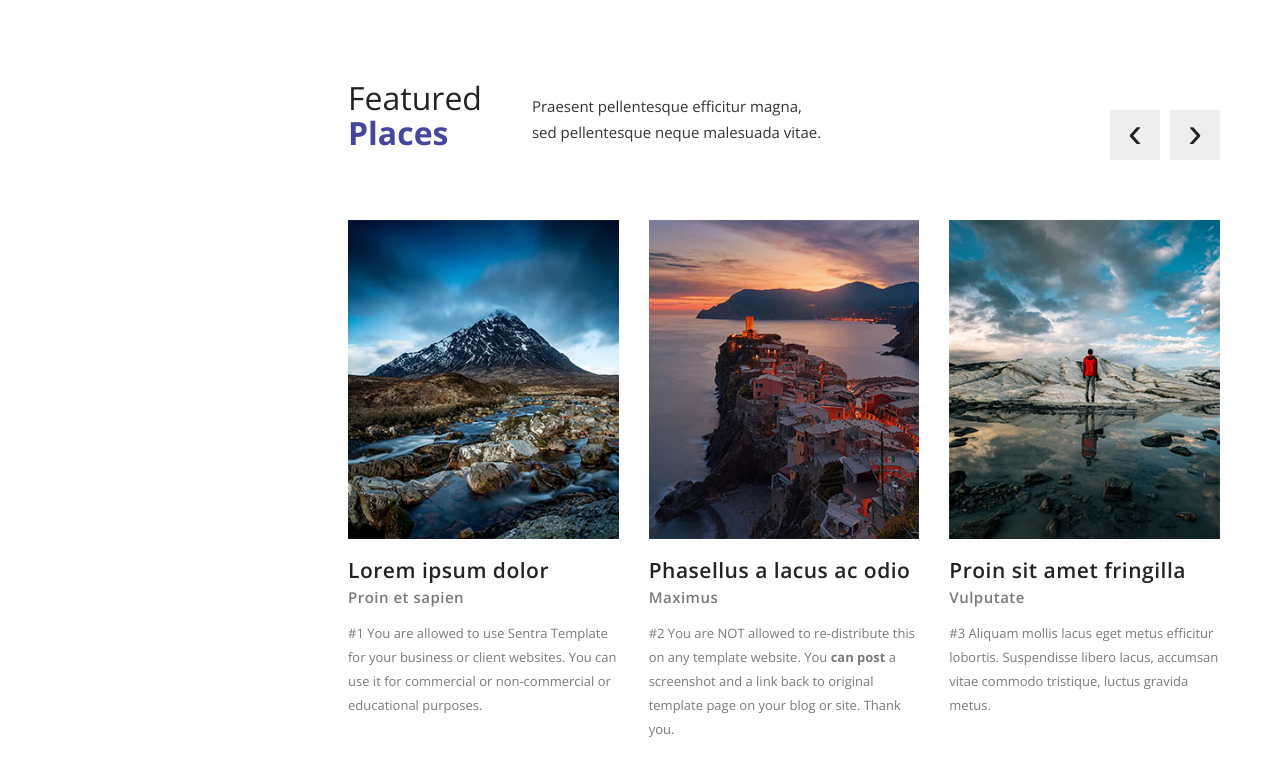
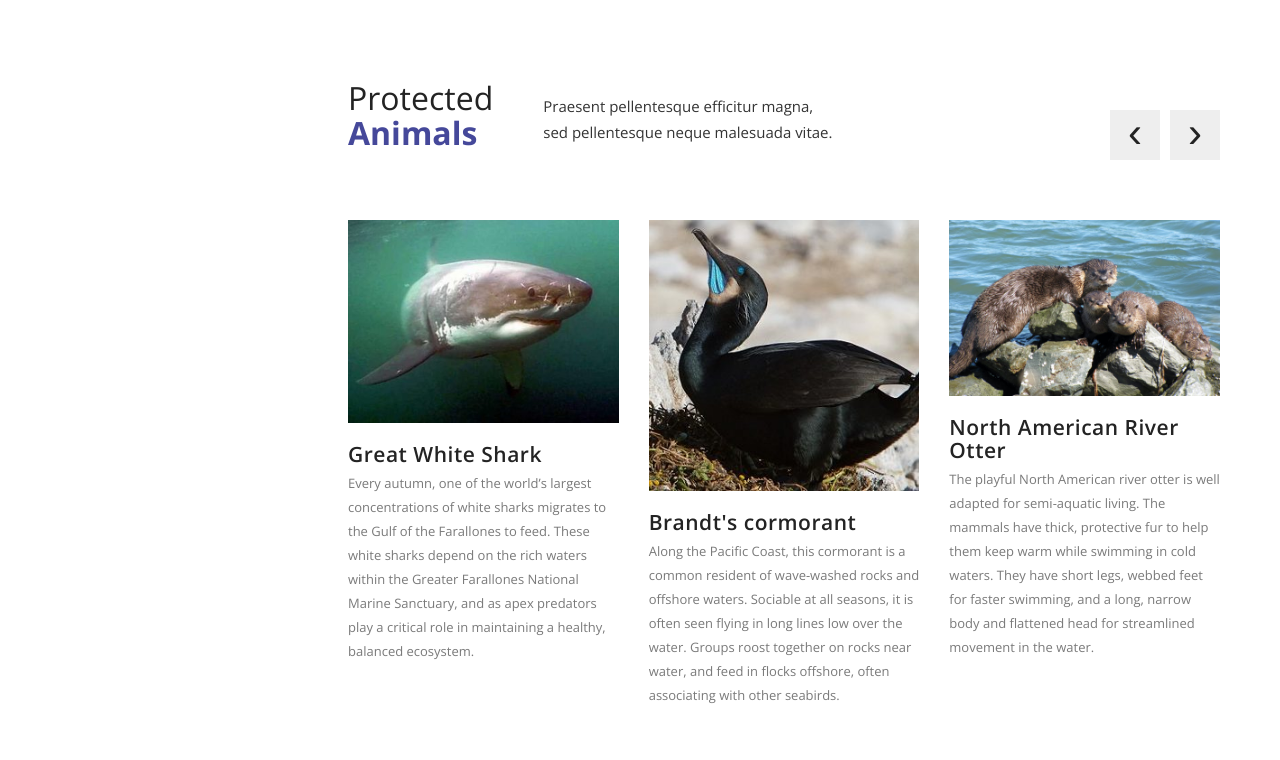
Before and after one commit to BradleyGenao/finalproject, a plain HTML site: page index.html in a window 1280 px wide. Shown: the part 800-1560 px from the top of the page. Drawn offline with nearby package versions, Linux system fonts and the light colour scheme.

Commit message:
Added to protected animals

```diff
--- a/index.html
+++ b/index.html
@@ -63,10 +63,9 @@
             <div class="image"></div>
             <div class="info">
               <div>
-                <h1>Greater Farallones Association<br>
+                <h1>Farallon Islands National Wildlife Refuge<br>
                 </h1>
-                <p>Learn more about this natural habitat.<br>
-                  Please share our site link to your friends.</p>
+                <p>Farallon Islands National Wildlife Refuge is a massive sanctuary that protects 3,295 square miles off the northern and central California coast.</p>
                 <div class="white-button button"> <a href="#featured">Discover
                     More</a> </div>
               </div>
@@ -113,64 +112,54 @@
     <div class="page-content">
       <section id="featured" class="content-section">
         <div class="section-heading">
-          <h1>Featured<br>
-            <em>Places</em></h1>
+          <h1>Protected<br>
+            <em>Animals</em></h1>
           <p>Praesent pellentesque efficitur magna, <br>
             sed pellentesque neque malesuada vitae.</p>
         </div>
         <div class="section-content">
           <div class="owl-carousel owl-theme">
             <div class="item">
-              <div class="image"> <img src="img/featured_1.jpg" alt="">
+              <div class="image"> <img src="img/shark-400x300.jpg" alt="">
                 <div class="featured-button button"> <a href="#projects">Continue
                     Reading</a> </div>
               </div>
               <div class="text-content">
-                <h4>Lorem ipsum dolor</h4>
-                <span>Proin et sapien</span>
-                <p>#1 You are allowed to use Sentra Template for your business
-                  or client websites. You can use it for commercial or
-                  non-commercial or educational purposes.</p>
+                <h4>Great White Shark</h4>
+
+                <p>Every autumn, one of the world’s largest concentrations of white sharks migrates to the Gulf of the Farallones to feed. These white sharks depend on the rich waters within the Greater Farallones National Marine Sanctuary, and as apex predators play a critical role in maintaining a healthy, balanced ecosystem.</p>
               </div>
             </div>
             <div class="item">
-              <div class="image"> <img src="img/featured_2.jpg" alt="">
+              <div class="image"> <img src="img/bird.jpg" alt="">
                 <div class="featured-button button"> <a href="#projects">Continue
                     Reading</a> </div>
               </div>
               <div class="text-content">
-                <h4>Phasellus a lacus ac odio</h4>
-                <span>Maximus</span>
-                <p>#2 You are NOT allowed to re-distribute this on any template
-                  website. You <strong>can post</strong> a screenshot and a
-                  link back to original template page on your blog or site.
-                  Thank you.</p>
+                <h4>Brandt's cormorant</h4>
+
+                <p>Along the Pacific Coast, this cormorant is a common resident of wave-washed rocks and offshore waters. Sociable at all seasons, it is often seen flying in long lines low over the water. Groups roost together on rocks near water, and feed in flocks offshore, often associating with other seabirds.</p>
               </div>
             </div>
             <div class="item">
-              <div class="image"> <img src="img/featured_3.jpg" alt="">
+              <div class="image"> <img src="img/riverotter.jpg" alt="">
                 <div class="featured-button button"> <a href="#projects">Continue
                     Reading</a> </div>
               </div>
               <div class="text-content">
-                <h4>Proin sit amet fringilla</h4>
-                <span>Vulputate</span>
-                <p>#3 Aliquam mollis lacus eget metus efficitur lobortis.
-                  Suspendisse libero lacus, accumsan vitae commodo tristique,
-                  luctus gravida metus.</p>
+                <h4>North American River Otter</h4>
+
+                <p>The playful North American river otter is well adapted for semi-aquatic living. The mammals have thick, protective fur to help them keep warm while swimming in cold waters. They have short legs, webbed feet for faster swimming, and a long, narrow body and flattened head for streamlined movement in the water.</p>
               </div>
             </div>
             <div class="item">
-              <div class="image"> <img src="img/featured_2.jpg" alt="">
+              <div class="image"> <img src="img/humpback-whale.jpg" alt="">
                 <div class="featured-button button"> <a href="#projects">Continue
                     Reading</a> </div>
               </div>
               <div class="text-content">
-                <h4>In volutpat augue lectus</h4>
-                <span>Elementum</span>
-                <p>#4 Aliquam mollis lacus eget metus efficitur lobortis.
-                  Suspendisse libero lacus, accumsan vitae commodo tristique,
-                  luctus gravida metus.</p>
+                <h4>Humpback Whale</h4>
+                <p>Humpbacks can grow to 60 feet (18 meters) long, and they can weigh a whopping 40 tons. The North Pacific population segment of humpback whales can be seen feeding in the Sanctuary during spring through fall months as they feed in California waters before traveling south to warmer calving grounds in the winter. The Sanctuary is considered a habitat of extreme importance to humpback whales as critical feeding grounds.  </p>
               </div>
             </div>
             <div class="item">
@@ -376,7 +365,7 @@ required=""></textarea>
         </div>
       </section>
       <section class="footer">
-        <p>Copyright © 2019 Company Name . Design: TemplateMo</p>
+        <p>Copyright © 2020 Bradley Genao.</p>
       </section>
     </div>
     <script src="https://ajax.googleapis.com/ajax/libs/jquery/1.11.2/jquery.min.js"></script>
```
Also changed, not shown: img/bird.jpg (added), img/humpback-whale.jpg (added), img/pacific-white-sided-dolphin.jpg (added), img/riverotter.jpg (added), img/shark-400x300.jpg (added), 2 other files.
